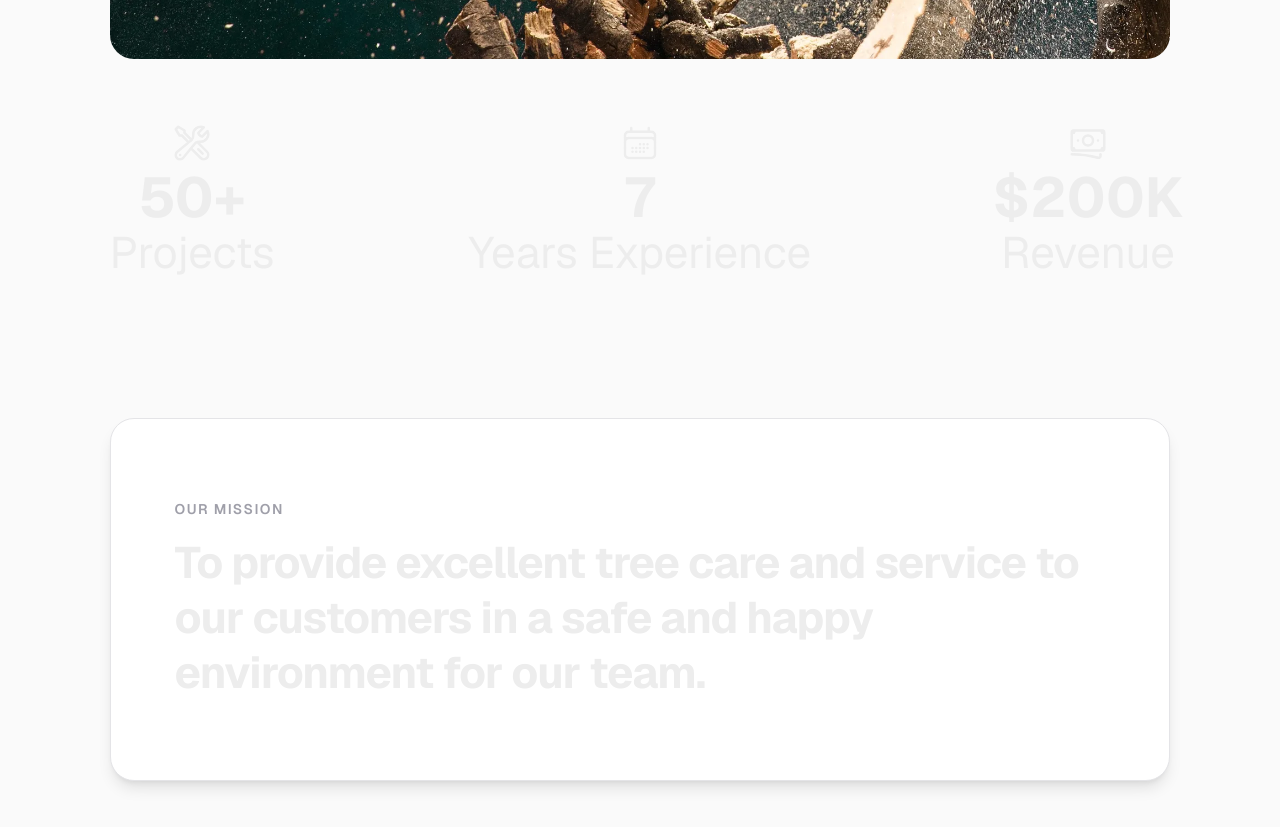
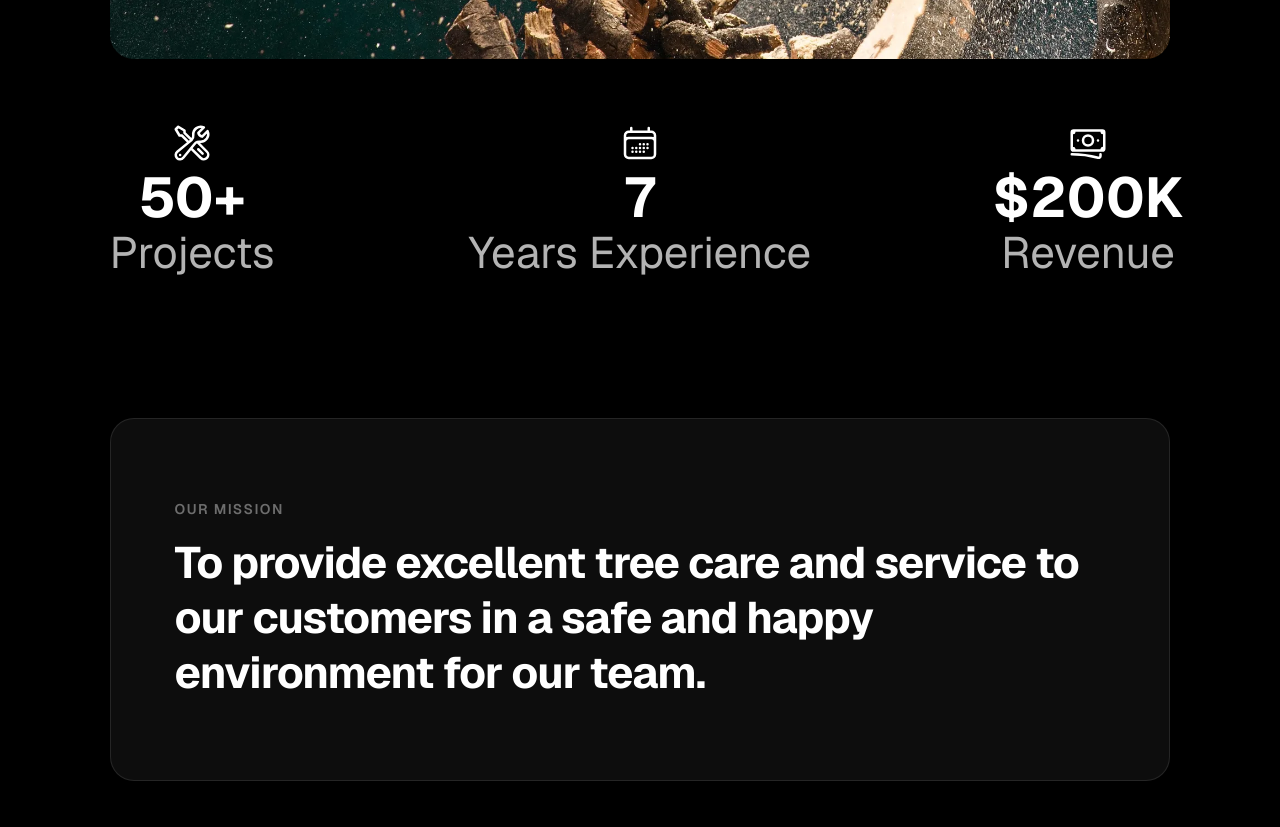
Before and after one commit to kennethpdang/ArborWiseSolutions, a Next.js app: page / in a window 1280 px wide. Shown: the part 1000-1827 px from the top of the page. Built offline with nearby package versions, Linux system fonts and the light colour scheme.

Commit message:
Made background black.

```diff
--- a/app/page.tsx
+++ b/app/page.tsx
@@ -7,7 +7,7 @@ import {
 
 export default function Home() {
 	return (
-		<main className='bg-zinc-50 font-sans dark:bg-black'>
+		<main className='bg-black font-sans'>
 			<section id='hero' className='flex flex-col items-center px-4 mt-14'>
 				<h1 className="mt-4 md:mt-6 py-4 md:py-6 text-center text-prominent-2 md:text-prominent-1 font-bold tracking-tight leading-[1.05] bg-gradient-to-r from-[#58761B] via-[#D99201] to-[#905A01] bg-clip-text text-transparent">
 					An arborist company servicing the South East Houston area.
@@ -33,28 +33,28 @@ export default function Home() {
 
 			<section id='stats' className='grid grid-cols-1 sm:grid-cols-3 gap-10 sm:gap-x-24 py-12 md:py-16 px-4'>
 				<div className='flex flex-col items-center gap-y-2'>
-					<WrenchScrewdriverIcon className='h-8 w-8 md:h-10 md:w-10 dark:text-white' />
-					<p className='text-prominent-2 font-bold dark:text-white'>50+</p>
-					<p className='text-prominent-3 dark:text-white/70'>Projects</p>
+					<WrenchScrewdriverIcon className='h-8 w-8 md:h-10 md:w-10 text-white' />
+					<p className='text-prominent-2 font-bold text-white'>50+</p>
+					<p className='text-prominent-3 text-white/70'>Projects</p>
 				</div>
 				<div className='flex flex-col items-center gap-y-2'>
-					<CalendarDaysIcon className='h-8 w-8 md:h-10 md:w-10 dark:text-white' />
-					<p className='text-prominent-2 font-bold dark:text-white'>7</p>
-					<p className='text-prominent-3 dark:text-white/70'>Years Experience</p>
+					<CalendarDaysIcon className='h-8 w-8 md:h-10 md:w-10 text-white' />
+					<p className='text-prominent-2 font-bold text-white'>7</p>
+					<p className='text-prominent-3 text-white/70'>Years Experience</p>
 				</div>
 				<div className='flex flex-col items-center gap-y-2'>
-					<BanknotesIcon className='h-8 w-8 md:h-10 md:w-10 dark:text-white' />
-					<p className='text-prominent-2 font-bold dark:text-white'>$200K</p>
-					<p className='text-prominent-3 dark:text-white/70'>Revenue</p>
+					<BanknotesIcon className='h-8 w-8 md:h-10 md:w-10 text-white' />
+					<p className='text-prominent-2 font-bold text-white'>$200K</p>
+					<p className='text-prominent-3 text-white/70'>Revenue</p>
 				</div>
 			</section>
 
 			<section id='mission' className='flex justify-center px-4 py-12 md:py-20'>
-				<div className='w-full md:w-[85%] rounded-3xl border border-zinc-200 bg-white px-8 py-14 md:px-16 md:py-20 shadow-lg dark:border-white/10 dark:bg-white/5'>
-					<p className='text-sm font-semibold uppercase tracking-widest text-zinc-400 dark:text-white/40'>
+				<div className='w-full md:w-[85%] rounded-3xl border border-white/10 bg-white/5 px-8 py-14 md:px-16 md:py-20 shadow-lg'>
+					<p className='text-sm font-semibold uppercase tracking-widest text-white/40'>
 						Our Mission
 					</p>
-					<h3 className='mt-4 text-prominent-3 md:text-prominent-3 font-bold leading-tight tracking-tight dark:text-white'>
+					<h3 className='mt-4 text-prominent-3 md:text-prominent-3 font-bold leading-tight tracking-tight text-white'>
 						To provide excellent tree care and service to our customers in a safe and happy environment for our team.
 					</h3>
 				</div>
```
Also changed, not shown: 1 other file (tests, documents, lock files or other folders).
